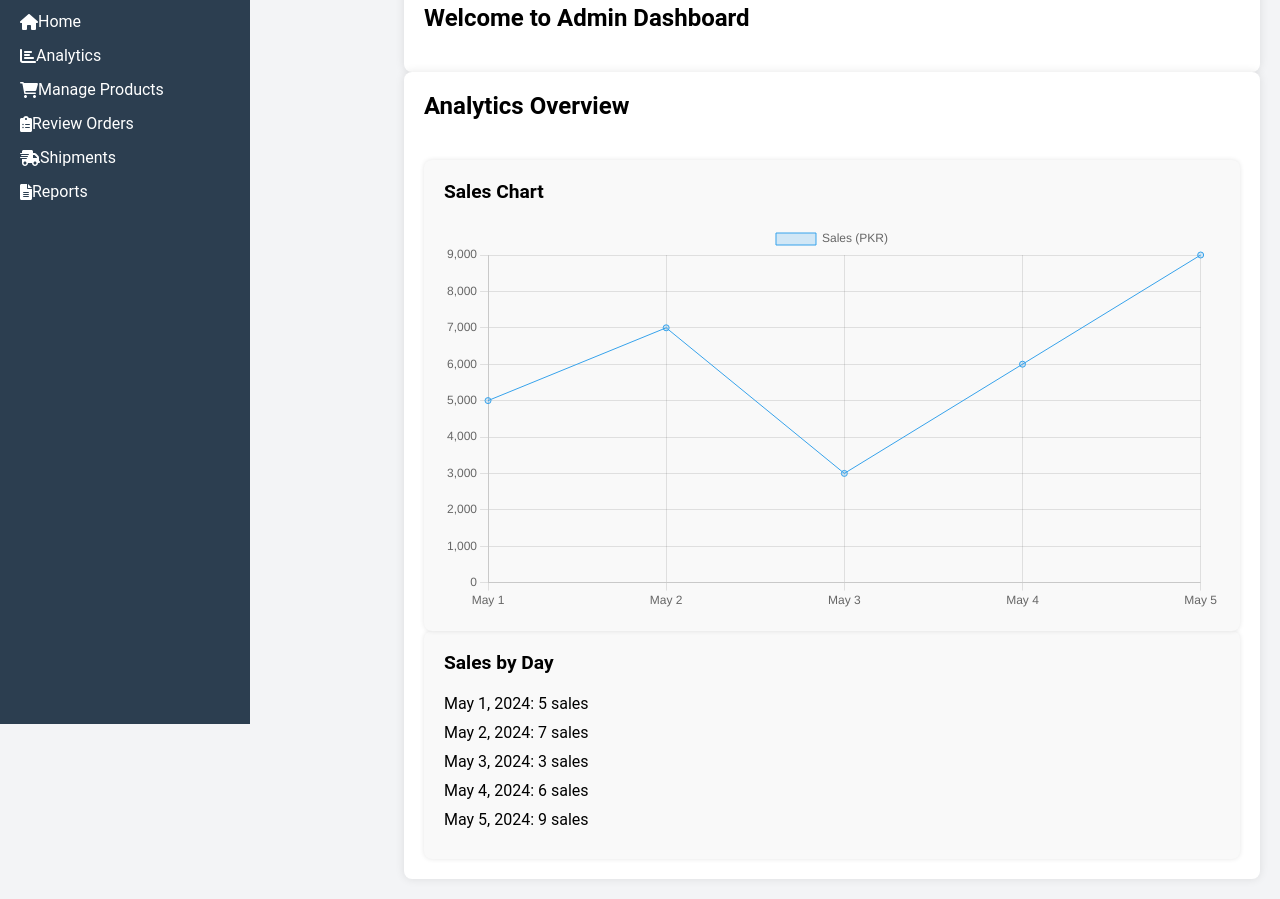
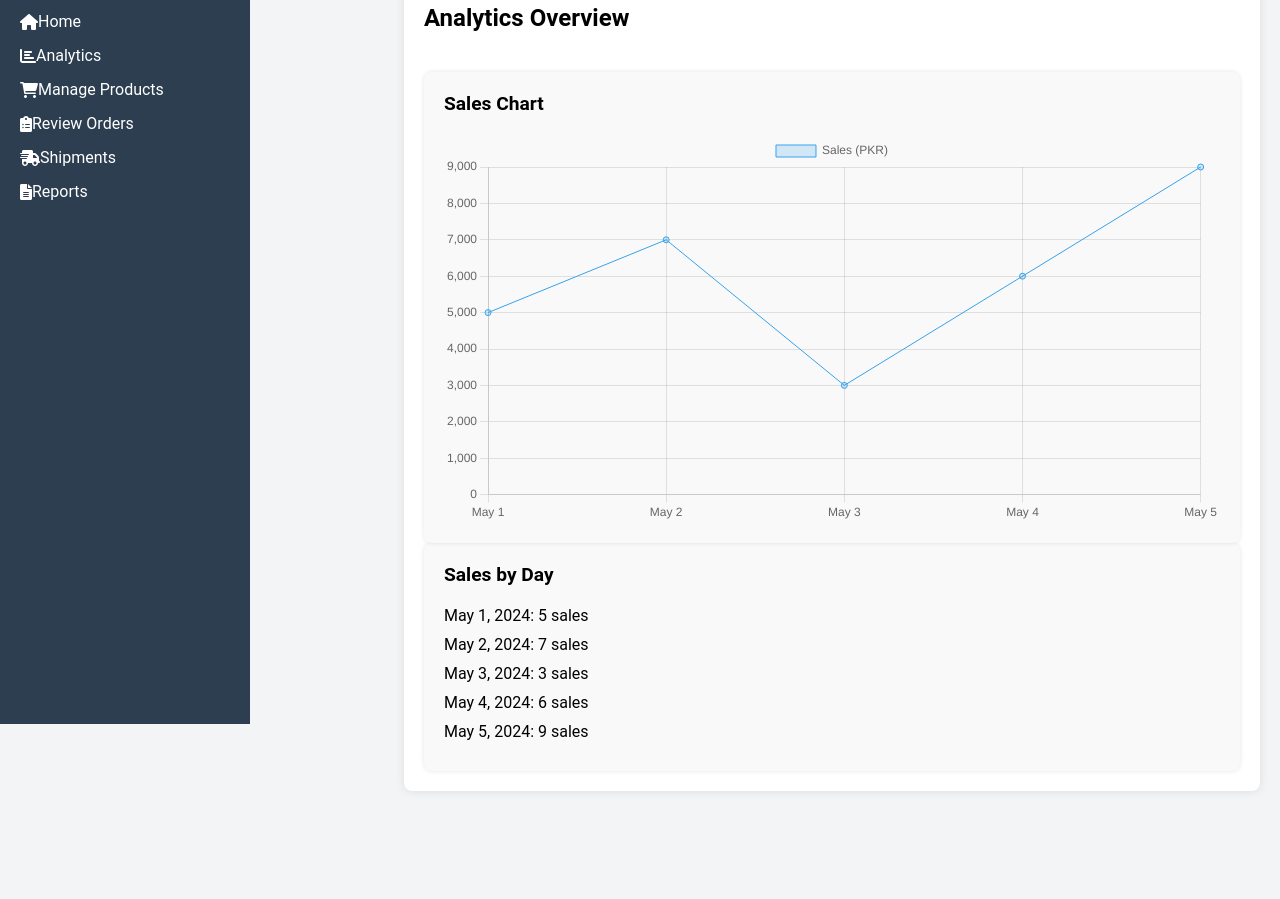
Before and after one commit to mustafaBaiig/Paqzy, a website: page Public/Analytics.html in a window 1280 px wide. Shown: the part 76-975 px from the top of the page. After the commit the page ends 887 px from the top, so only its background shows below. Drawn offline with nearby package versions, Linux system fonts and the light colour scheme.

Commit message:
analytics

```diff
--- a/Public/Analytics.html
+++ b/Public/Analytics.html
@@ -299,10 +299,7 @@
         <button class="logout-btn"><i class="fas fa-sign-out-alt"></i> Logout</button>
       </div>
     </header>
-    <section class="content-area">
-      <h2>Welcome to Admin Dashboard</h2>
-      <!-- Content Goes Here -->
-    </section>
+
 
     <div class="content-area">
       <h2 class="analytics-heading">Analytics Overview</h2>
```
